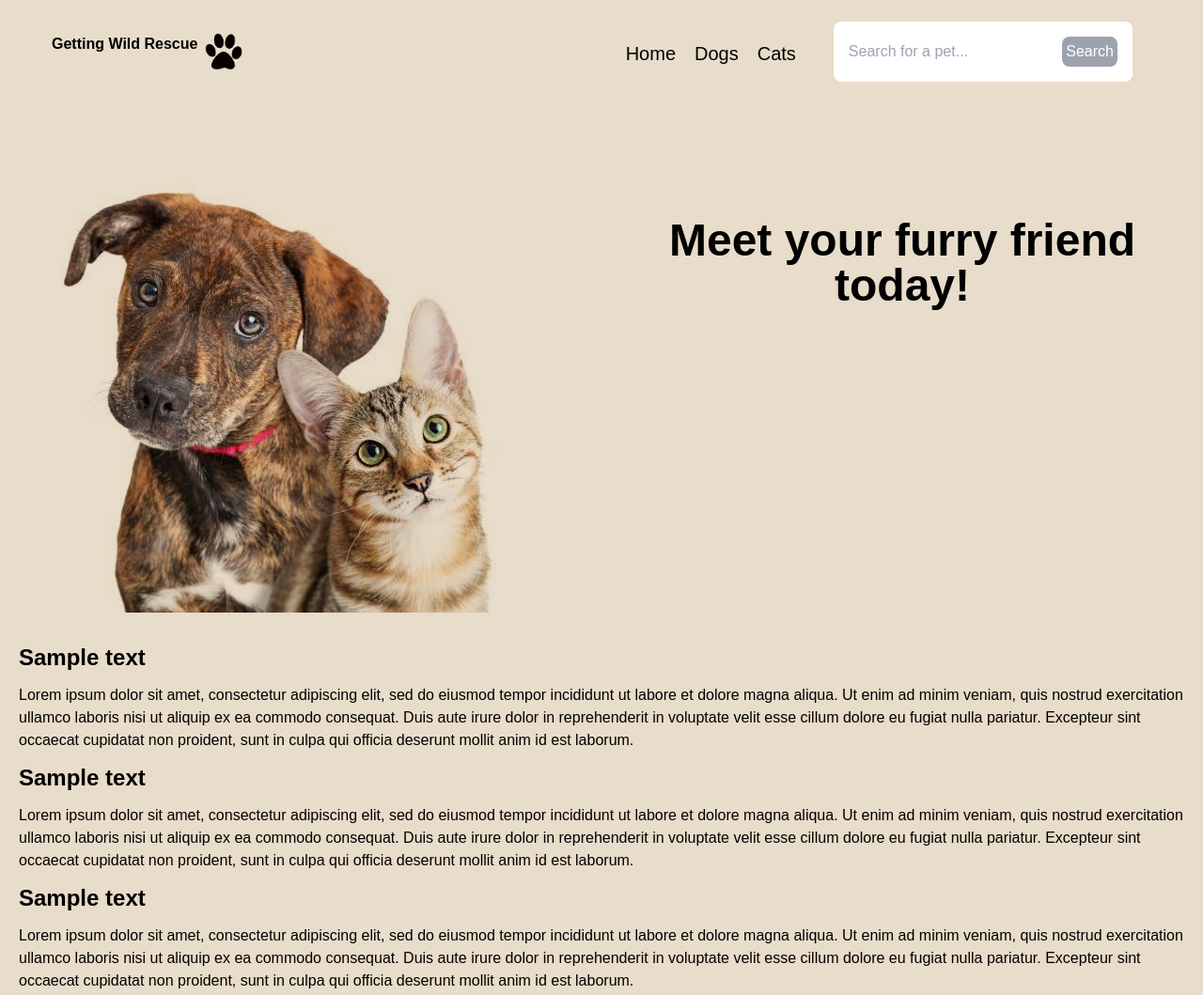
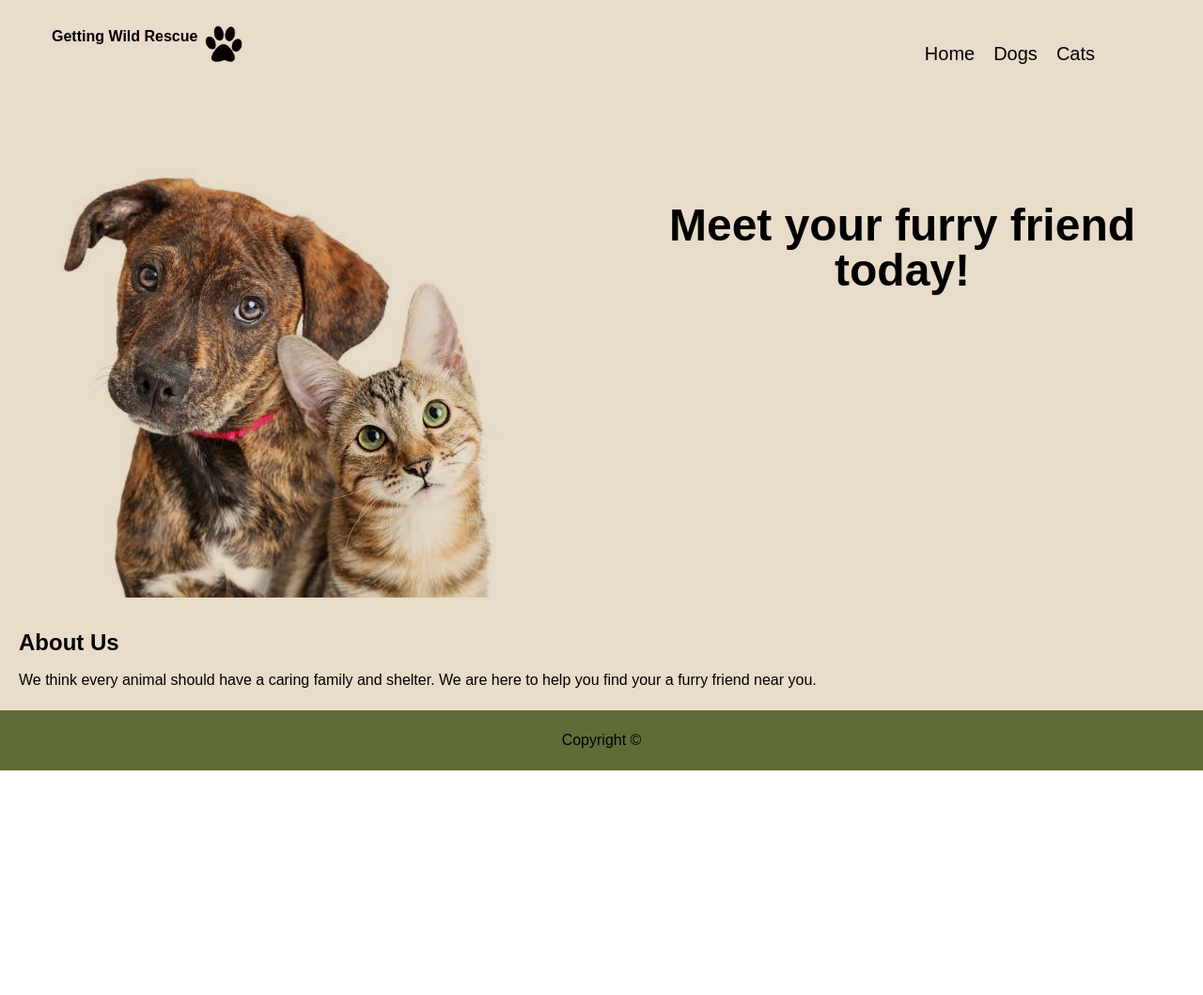
Before and after one commit to erikolvera/getting-wild-rescue, a plain HTML site: page index.html in a window 1280 px wide. Shown: the part 52-1111 px from the top of the page at 94% size. After the commit the page ends 872 px from the top, so only its background shows below. Drawn offline with nearby package versions, Linux system fonts and the light colour scheme.

Commit message:
removed search bar in index file and updated css

```diff
--- a/assets/css/style.css
+++ b/assets/css/style.css
@@ -70,3 +70,5 @@ body {
         text-align: center;
         color: black;
       }
+
+      /* Updated styling sheet: 2-13-23 */
--- a/index.html
+++ b/index.html
@@ -21,29 +21,25 @@
                 <li><a class="text-xl" href="assets/html/dogs.html">Dogs</a></li>
                 <li><a class="text-xl" href="assets/html/cats.html">Cats</a></li>
             </ul>
-            <div class="bg-white rounded-lg p-4">
-                <form>
-                    <input type="text" class="rounded-lg text-gray-700 focus:outline-none focus:shadow-outline" placeholder="Search for a pet..."/>
-                    <button type="submit" class="bg-gray-400 text-white p-1 rounded-lg hover:bg-gray-500 hover:text-white ml-4">Search</button>
-                </form>
-            </div>
         </nav>
     </header>
 <div class="grid grid-cols-1 md:grid-cols-2 beige">
     <img class="" src="/images/dog-and-cat-whitebg.jpg"></a>
-    <h1 class=" center text-center text-5xl font-bold">Meet your furry friend today!</h1>
+    <h2 class="center text-center text-5xl font-bold">Meet your furry friend today!</h2>
 </div>
     <main>
-      <h2 class="font-bold text-2xl my-3" id="dogs">Sample text</h2>
-      <p>Lorem ipsum dolor sit amet, consectetur adipiscing elit, sed do eiusmod tempor incididunt ut labore et dolore magna aliqua. Ut enim ad minim veniam, quis nostrud exercitation ullamco laboris nisi ut aliquip ex ea commodo consequat. Duis aute irure dolor in reprehenderit in voluptate velit esse cillum dolore eu fugiat nulla pariatur. Excepteur sint occaecat cupidatat non proident, sunt in culpa qui officia deserunt mollit anim id est laborum.</p>
-      <h2 class="font-bold text-2xl my-3" id="cats">Sample text</h2>
-      <p>Lorem ipsum dolor sit amet, consectetur adipiscing elit, sed do eiusmod tempor incididunt ut labore et dolore magna aliqua. Ut enim ad minim veniam, quis nostrud exercitation ullamco laboris nisi ut aliquip ex ea commodo consequat. Duis aute irure dolor in reprehenderit in voluptate velit esse cillum dolore eu fugiat nulla pariatur. Excepteur sint occaecat cupidatat non proident, sunt in culpa qui officia deserunt mollit anim id est laborum.</p>
-      <h2 class="font-bold text-2xl my-3"id="contact">Sample text</h2>
-      <p>Lorem ipsum dolor sit amet, consectetur adipiscing elit, sed do eiusmod tempor incididunt ut labore et dolore magna aliqua. Ut enim ad minim veniam, quis nostrud exercitation ullamco laboris nisi ut aliquip ex ea commodo consequat. Duis aute irure dolor in reprehenderit in voluptate velit esse cillum dolore eu fugiat nulla pariatur. Excepteur sint occaecat cupidatat non proident, sunt in culpa qui officia deserunt mollit anim id est laborum.</p>
+
+      <h2 class="font-bold text-2xl my-3" id="dogs">About Us</h2>
+      <p>We think every animal should have a caring family and shelter. We are here to help you find your a furry friend near you.</p>
+
     </main>
+
     <footer>
       <p>Copyright &copy; </p>
     </footer>
+
+    <!-- link to JQUERY -->
+    <script src="https://cdnjs.cloudflare.com/ajax/libs/jquery/3.2.1/jquery.min.js"></script>
     <script src="assets/js/script.js"></script>
   </body>
 </html>
```
